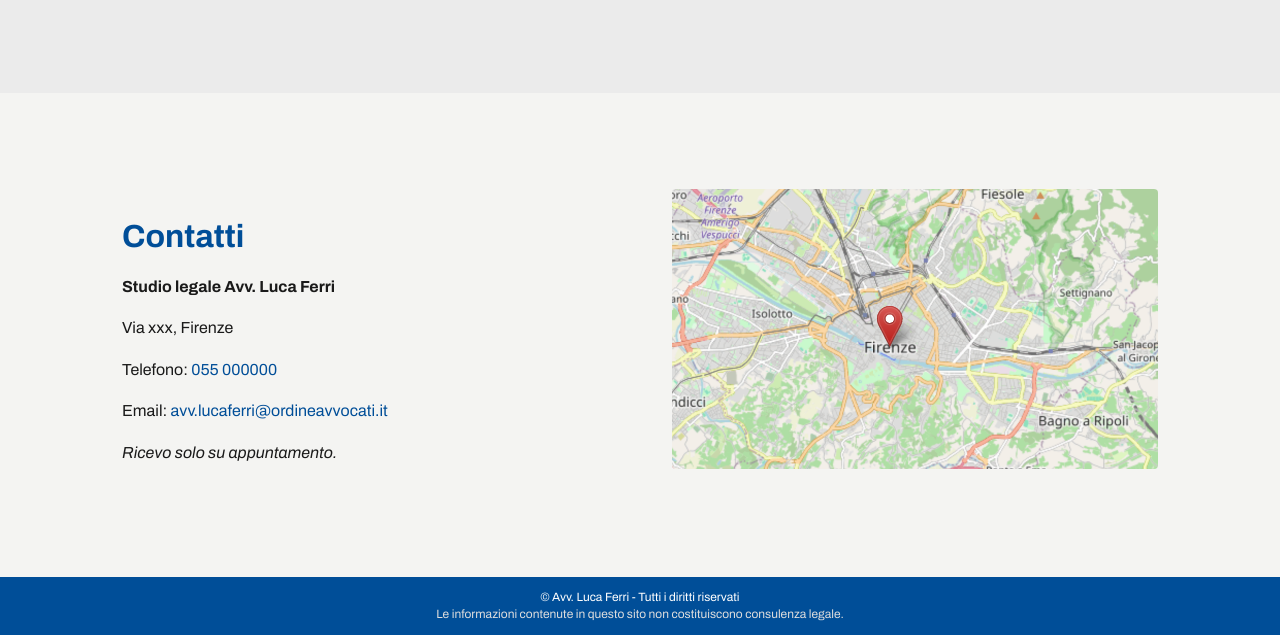
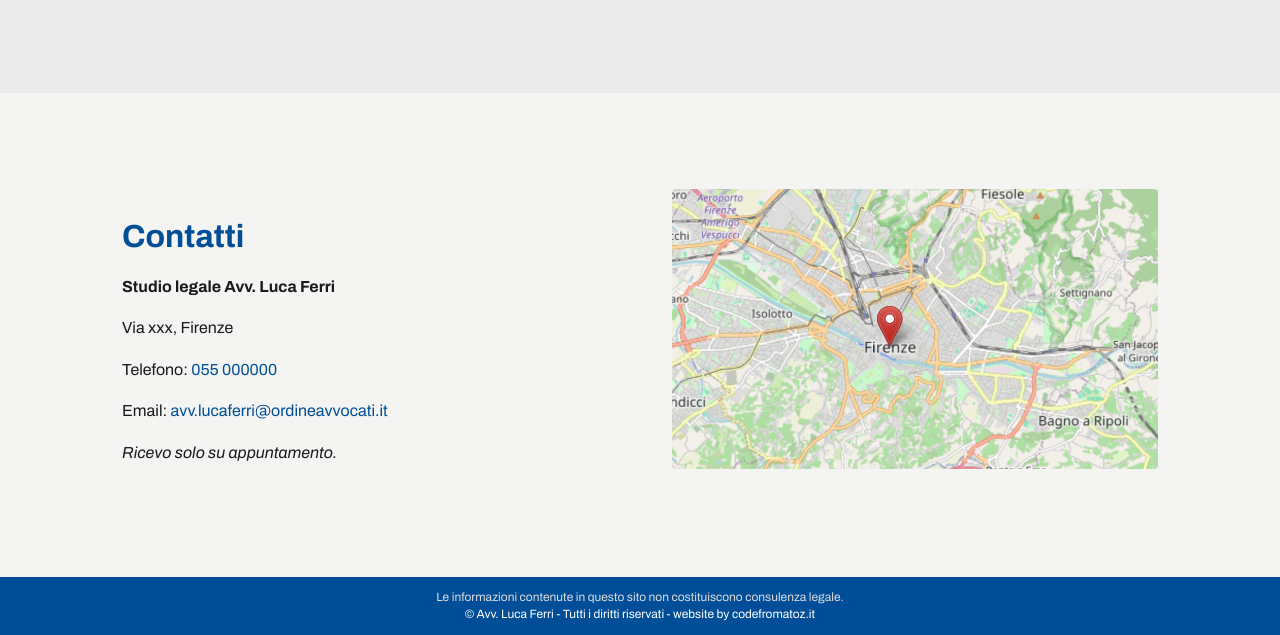
Before and after one commit to codefromatoz/sito-studio-legale, a plain HTML site: page index.html in a window 1280 px wide. Shown: the part 1843-2478 px from the top of the page. Drawn offline with Linux system fonts and the light colour scheme.

Commit message:
add copyright to footer

```diff
--- a/index.html
+++ b/index.html
@@ -205,10 +205,13 @@
     </main>
     <footer class="site-footer">
       <div class="container">
-        <p>© Avv. Luca Ferri - Tutti i diritti riservati</p>
         <p class="legal-note">
           Le informazioni contenute in questo sito non costituiscono consulenza
           legale.
+        </p>
+        <p>
+          © Avv. Luca Ferri - Tutti i diritti riservati - website by
+          <a href="https://www.codefromatoz.it">codefromatoz.it</a>
         </p>
       </div>
     </footer>
```
